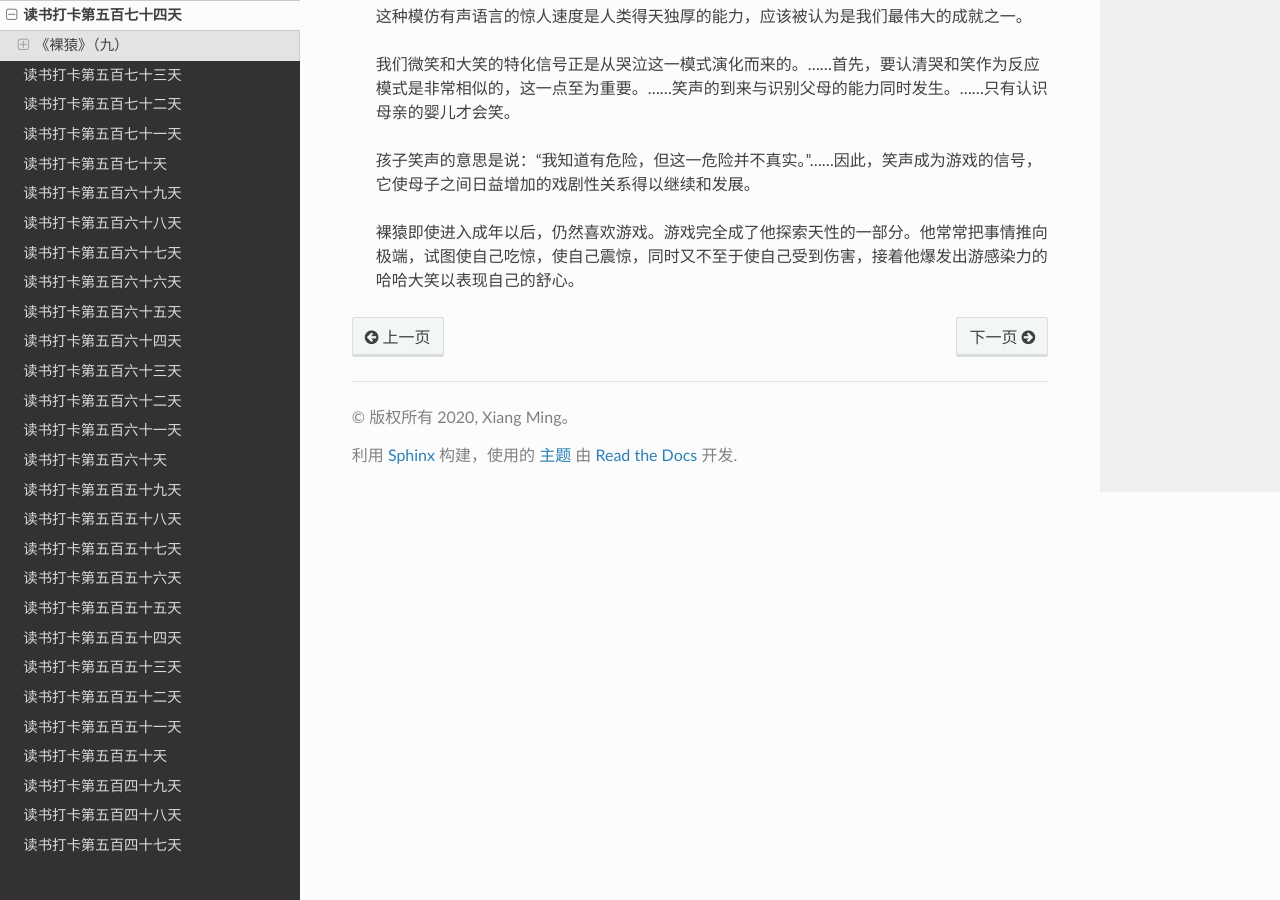
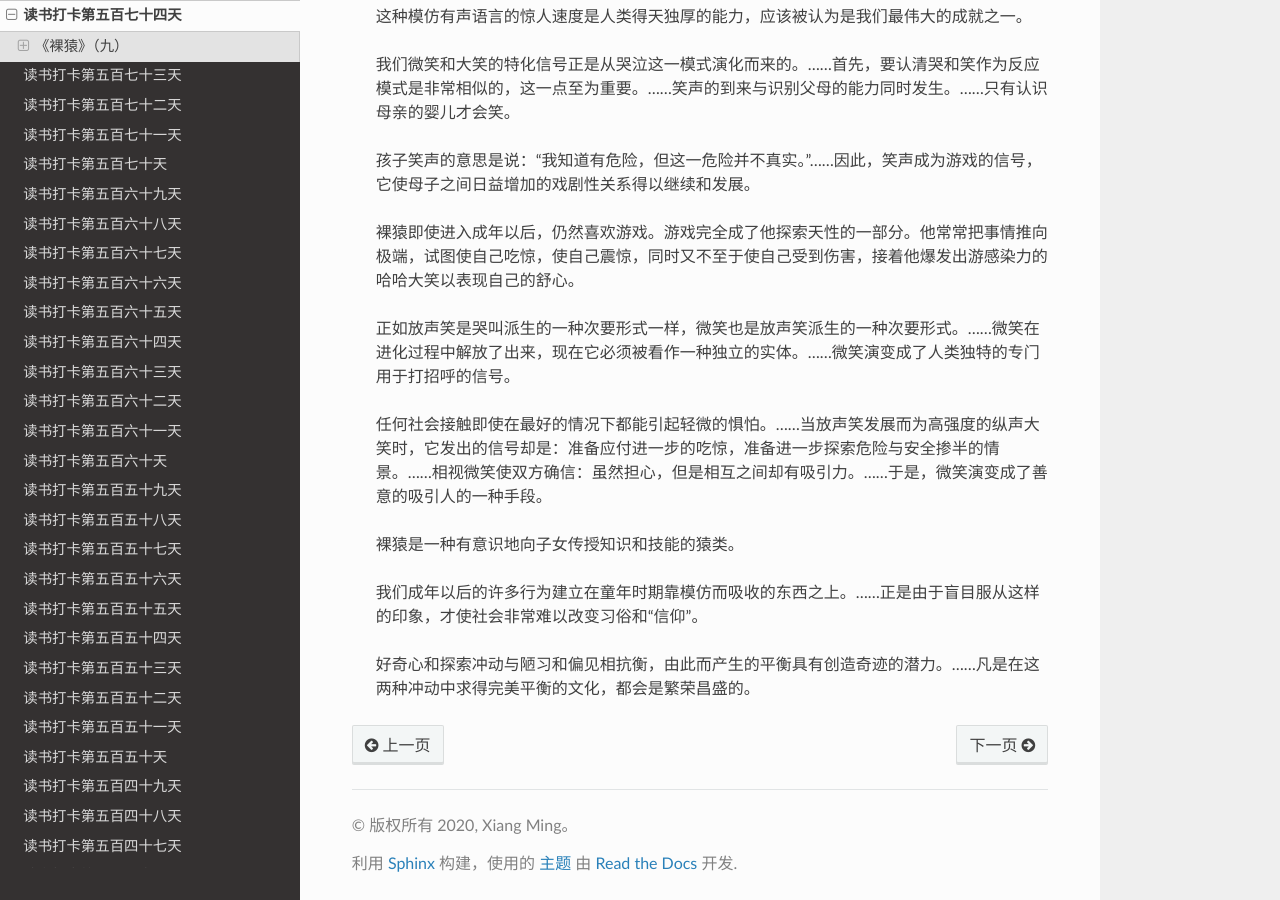
Before and after one commit to xiangming1975/reading, a Sphinx documentation site: the page built from source/2022-04-23.md, in a window 1280 px wide and 900 px high, scrolled down 611 px. Built offline with Sphinx 7.4.7 and the Read the Docs theme 2.0.0, drawn with Linux system fonts in a browser that asks for light colours.

Commit message:
自动提交时间: 2022-04-25T22:02:09,741771874+08:00

```diff
--- a/source/2022-04-23.md
+++ b/source/2022-04-23.md
@@ -20,4 +20,12 @@
 
 > 裸猿即使进入成年以后，仍然喜欢游戏。游戏完全成了他探索天性的一部分。他常常把事情推向极端，试图使自己吃惊，使自己震惊，同时又不至于使自己受到伤害，接着他爆发出游感染力的哈哈大笑以表现自己的舒心。
 
->
+> 正如放声笑是哭叫派生的一种次要形式一样，微笑也是放声笑派生的一种次要形式。……微笑在进化过程中解放了出来，现在它必须被看作一种独立的实体。……微笑演变成了人类独特的专门用于打招呼的信号。
+
+> 任何社会接触即使在最好的情况下都能引起轻微的惧怕。……当放声笑发展而为高强度的纵声大笑时，它发出的信号却是：准备应付进一步的吃惊，准备进一步探索危险与安全掺半的情景。……相视微笑使双方确信：虽然担心，但是相互之间却有吸引力。……于是，微笑演变成了善意的吸引人的一种手段。
+
+> 裸猿是一种有意识地向子女传授知识和技能的猿类。
+
+> 我们成年以后的许多行为建立在童年时期靠模仿而吸收的东西之上。……正是由于盲目服从这样的印象，才使社会非常难以改变习俗和“信仰”。
+
+> 好奇心和探索冲动与陋习和偏见相抗衡，由此而产生的平衡具有创造奇迹的潜力。……凡是在这两种冲动中求得完美平衡的文化，都会是繁荣昌盛的。
```
Also changed, not shown: other parts of source/2022-04-23.md (+1 -1 lines), source/2022-04-25.md (added, +9 -0 lines).
